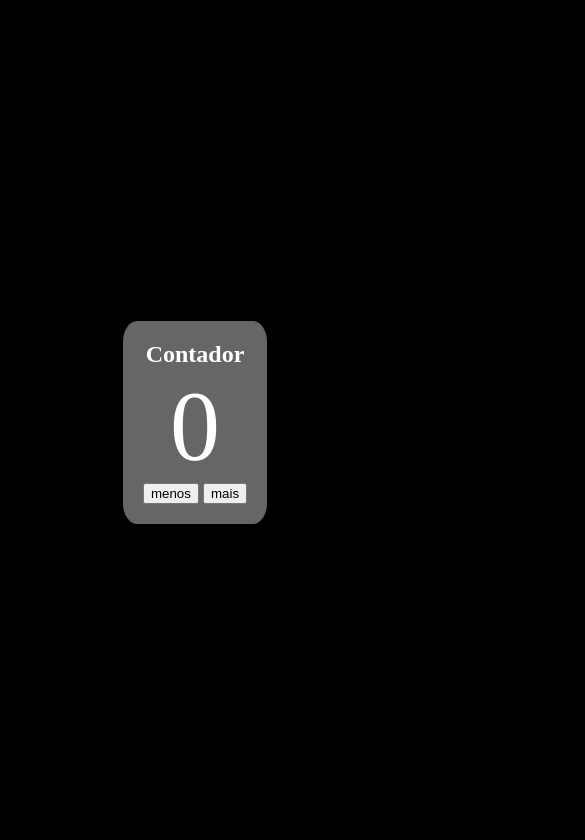
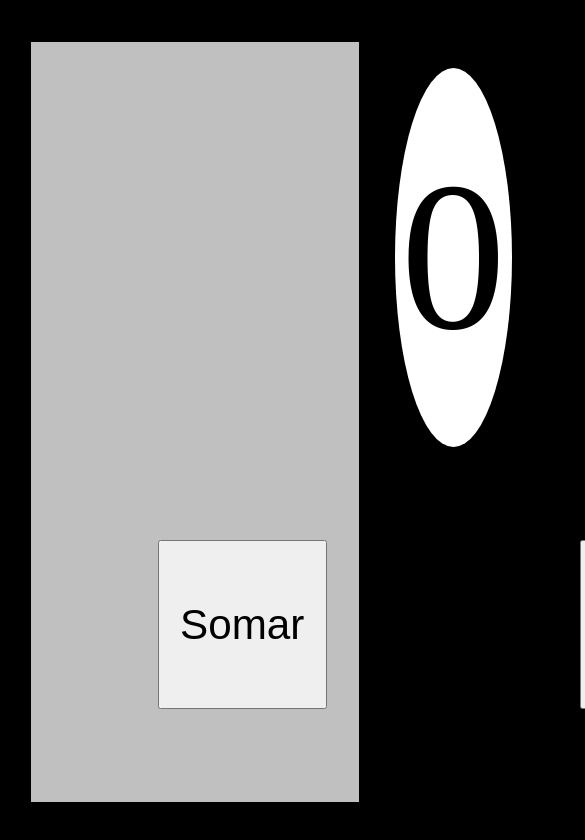
Before and after one commit to GustavoHenriqueSchmitz/CE, a plain HTML site: page index.html in a window 390 px wide. Shown: the top 840 px of the page, 585 px wide, since content can reach past the window. Drawn offline with Linux system fonts and the light colour scheme.

Commit message:
Aprimoramento de Design
Adicionando detalhes. Deixando mais bonito e pratico, adaptando a responsividade.

```diff
--- /dev/null
+++ b/index.css
@@ -0,0 +1,67 @@
+@charset "UTF-8";
+
+* {
+    margin: 0;
+    box-sizing: border-box;
+}
+
+body {
+    box-sizing: border-box;
+    min-height: 100vh;
+    display: grid;
+    place-items: center;
+    color: white;
+    background-color:black;
+}
+
+#basedosite {
+    display: grid;
+    justify-items: center;
+    background-color: silver;
+    height: 90vh;
+    width: 84vw;
+}
+
+#contador {
+    display: grid;
+    margin-top: 3vh;
+    background-color: white;
+    border-radius: 100%;
+    height: 45vh;
+    width: 30vw;
+}
+
+#botoes {
+    display: grid;
+    grid-template-columns: repeat(2, 50%);
+    height: 30vh;
+    width: 100vh;
+}
+
+button {
+    height: 20vh;
+    width: 20vh;
+}
+
+#bu1 {
+    justify-self: center;
+}
+
+#bu2 {
+    justify-self: center;
+}
+
+.pb {
+    font-size: 5vh;
+}
+
+section {
+    display: flex;
+    justify-content: center;
+    align-items: center;
+    color: black;
+}
+
+#contagem {
+    font-size: 25vh;
+}
--- a/index.html
+++ b/index.html
@@ -1,64 +1,22 @@
 <!DOCTYPE html>
-<html>
-    <head>
-        <title>Contador</title>
-        <style>
-            * {
-                margin: 0;
-                box-sizing: border-box;
-            }
-
-            body {
-                min-height: 100vh;
-                background-color: black;
-                color: white;
-                display: grid;
-                place-items: center;
-            }
-
-            section {
-                background: rgba(255,255,255, .4);
-                padding: 20px;
-                border-radius: 10%;
-                text-align: center;
-            }
-
-            p {
-                font-size: 100px;
-            }
-        </style>
-    </head>
-    <body>
-        <section>
-          <h1>Contador</h1>
-          <p id="resultado"></p>
-          <button onclick="diminuir()">menos</button>
-          <button onclick="aumentar()">mais</button>
+<html lang="pt-br">
+<head>
+    <meta charset="UTF-8">
+    <meta http-equiv="X-UA-Compatible" content="IE=edge">
+    <meta name="viewport" content="width=device-width, initial-scale=1.0">
+    <link rel="stylesheet" href="index.css">
+    <title>Contador</title>
+</head>
+<body>
+    <div id="basedosite">
+        <section id="contador">
+            <p id="contagem"></p>
         </section>
-        <script>
-
-            // estado da minha aplicação
-            let numero = 0
-
-            // alteradores de estados da aplicação
-            function diminuir() {
-                numero = numero - 1
-                render()
-            }
-
-            function aumentar() {
-                numero = numero + 1
-                render()
-            }
-
-            // jogar o estado da aplicação na tela
-            function render() {
-                const p = document.querySelector("#resultado")
-                p.innerText = numero
-            }
-
-            // iniciar
-            render()
-        </script>
-    </body>
+        <section id="botoes">
+            <button id="bu1" onclick="somar()"><p class="pb">Somar</p></button>
+            <button id="bu2" onclick="subtrair()"><p class="pb">Subtrair</p></button>
+        </section>
+    </div>
+    <script src="index.js"></script>
+</body>
 </html>
--- /dev/null
+++ b/index.js
@@ -0,0 +1,18 @@
+let numero = 0
+
+function somar() {
+    numero = numero + 1
+    render()
+}
+
+function subtrair() {
+    numero = numero - 1
+    render()
+}
+
+function render() {
+    const p = document.querySelector("#contagem")
+    p.innerText = numero
+}
+
+render()
```
